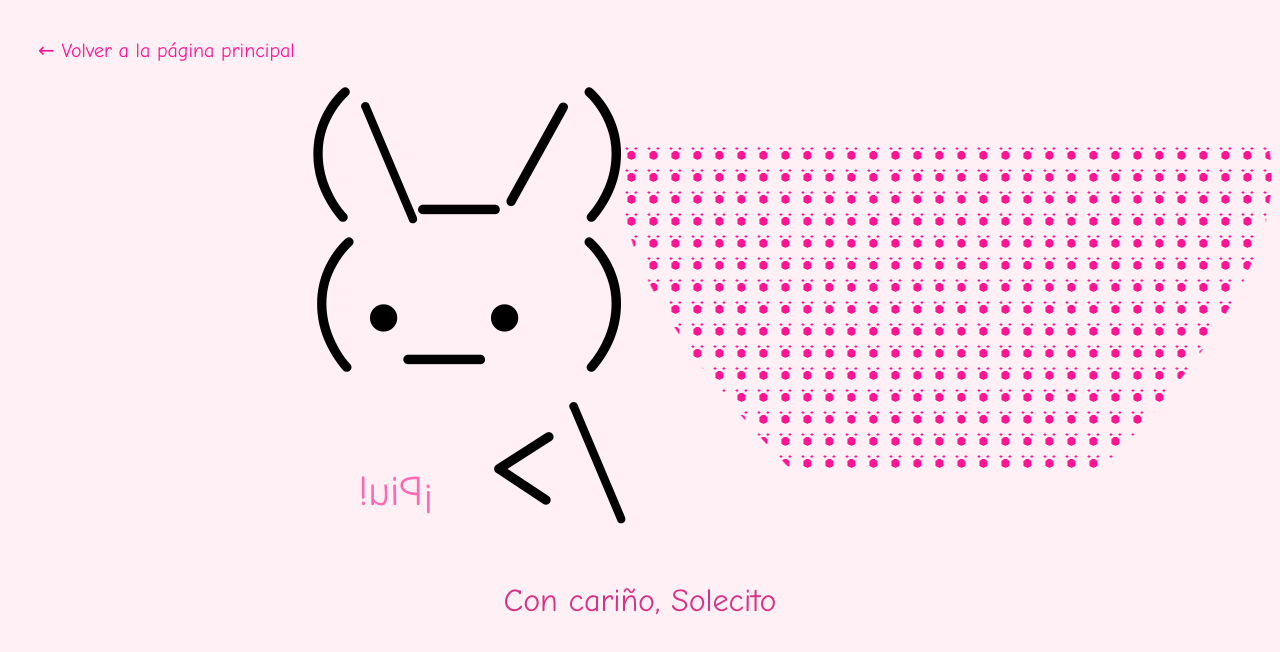
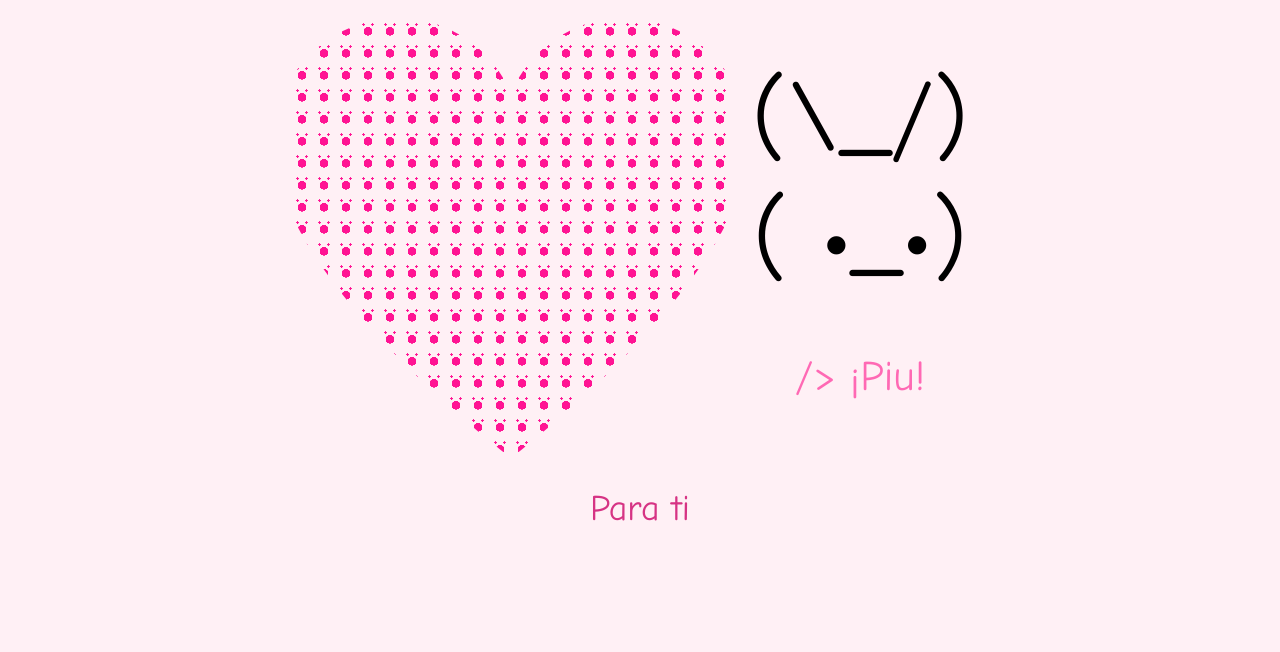
Before and after one commit to Manopato/Minecraft, a plain HTML site: page conejo_piu.html in a window 1280 px wide. Drawn offline with Linux system fonts and the light colour scheme.

Commit message:
Agregar conejo piu con dedicatoria

```diff
--- a/conejo_piu.html
+++ b/conejo_piu.html
@@ -10,28 +10,19 @@
       padding: 30px;
     }
 
-    a {
-      display: inline-block;
-      margin-bottom: 20px;
-      font-size: 20px;
-      text-decoration: none;
-      color: #ff1493;
-    }
-
     .contenedor {
       display: flex;
       align-items: center;
-      justify-content: space-between;
-      gap: 20px;
+      justify-content: center;
+      gap: 40px;
       flex-wrap: wrap;
     }
 
     .conejo {
-      font-size: 150px;
-      line-height: 1;
-      transform: rotateY(180deg);
-      text-align: left;
-      flex: 1;
+      font-size: 100px;
+      line-height: 1.2;
+      transform: rotateY(0deg);
+      text-align: center;
     }
 
     .piu {
@@ -46,10 +37,9 @@
     }
 
     .corazon-grande {
-      flex: 1;
       font-size: 10px;
-      width: 300px;
-      height: 300px;
+      width: 400px;
+      height: 400px;
       display: grid;
       place-items: center;
       position: relative;
@@ -80,7 +70,7 @@
     }
 
     .dedicatoria {
-      font-size: 32px;
+      font-size: 36px;
       margin-top: 50px;
       color: #d63384;
       text-align: center;
@@ -95,17 +85,15 @@
   </style>
 </head>
 <body>
-  <a href="index.html">&larr; Volver a la página principal</a>
-
   <div class="contenedor">
+    <div class="corazon-grande"></div>
     <div class="conejo">
       (\_/)<br>
       ( •_•)<br>
-      /&gt; <span class="piu">¡Piu!</span>
+      <span class="piu">/&gt; ¡Piu!</span>
     </div>
-    <div class="corazon-grande"></div>
   </div>
 
-  <div class="dedicatoria">Con cariño, Solecito</div>
+  <div class="dedicatoria">Para ti</div>
 </body>
 </html>
```
